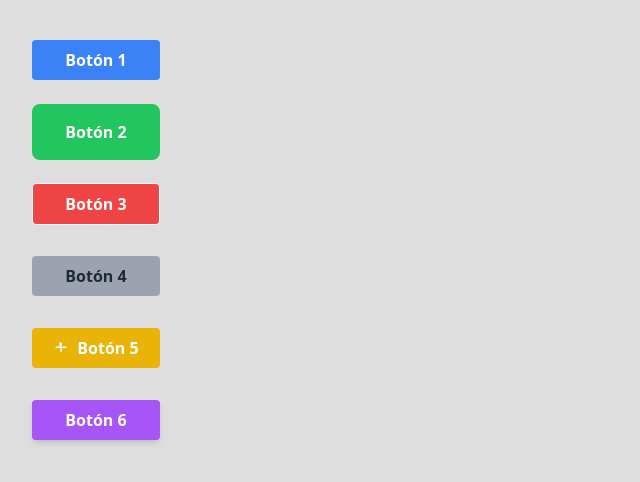
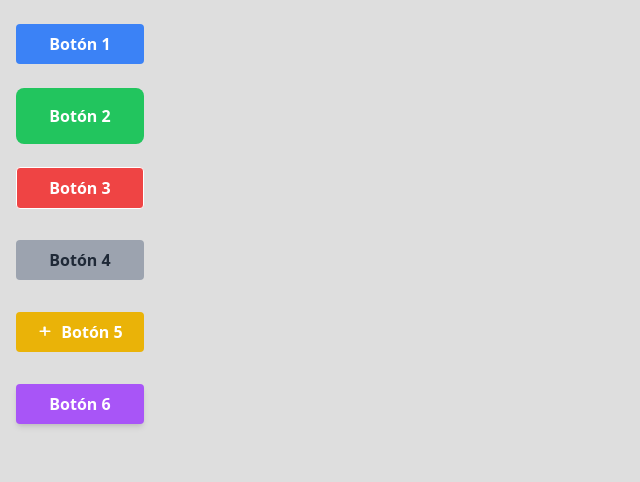
Before and after one commit to raulbalrod/tailwind, a website: page 01-get-started/src/Buttons.html in a window 1280 px wide. Shown: the whole page, without its empty margins (0-640 px from the left). Drawn offline with Linux system fonts and the light colour scheme.

Commit message:
Update T1 - Botones

```diff
--- a/01-get-started/src/Buttons.html
+++ b/01-get-started/src/Buttons.html
@@ -6,7 +6,7 @@
     <title>T1 - Botones</title>
     <link href="./output.css" rel="stylesheet" />
   </head>
-  <body class="bg-[#dedede] p-8">
+  <body class="bg-[#dedede] p-4">
     <div class="grid grid-rows-6 gap-4 items-center">
       <button
         class="bg-blue-500 hover:bg-blue-700 text-white font-bold py-2 px-4 rounded w-32"
```
Also changed, not shown: 01-get-started/src/output.css.
